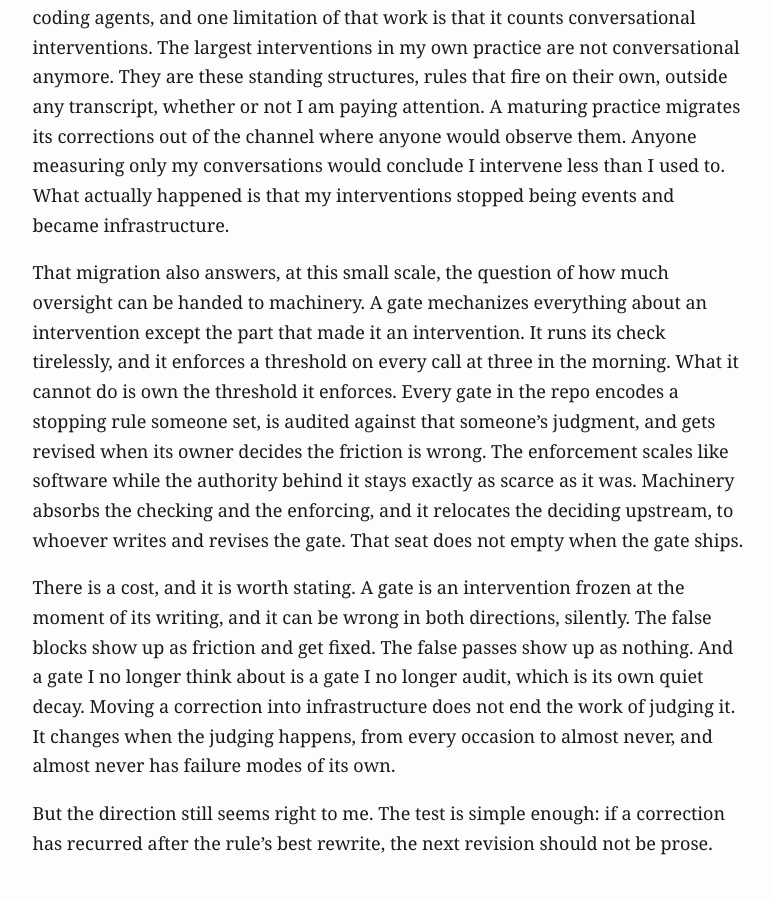
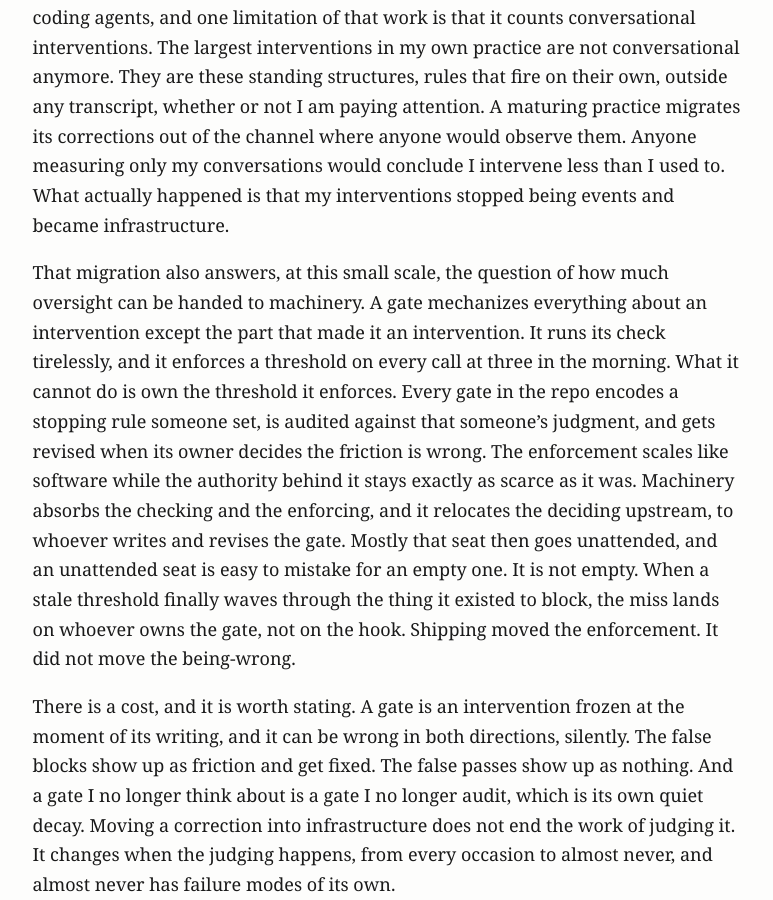
Before and after one commit to MajorLift/blog, a Jekyll site: the page built from _posts/2026-07-26-gates-not-reminders.md, in a window 1280 px wide and 900 px high, scrolled down 2861 px. Shown: the whole window, without its empty margins (252-1025 px from the left). Built offline with Jekyll 4.4.1, drawn with Linux system fonts in a browser that asks for light colours.

Commit message:
Split the seat claim: attendance leaves the shipped gate, ownership does not
The author flagged that the seat mostly does empty in practice. Right
on attendance, and the neighboring cost paragraph already says so. The
claim survives only about ownership: the miss from a stale threshold
lands on the gate's owner, not the hook.

Claude-Session: https://claude.ai/code/session_01QzrpuaaxiGyPWbFKHggd8b

```diff
--- a/_posts/2026-07-26-gates-not-reminders.md
+++ b/_posts/2026-07-26-gates-not-reminders.md
@@ -40,7 +40,7 @@ Both patterns share a structure: the text does the work the evidence was suppose
 
 I have been writing about what humans actually contribute when they work with coding agents, and one limitation of that work is that it counts conversational interventions. The largest interventions in my own practice are not conversational anymore. They are these standing structures, rules that fire on their own, outside any transcript, whether or not I am paying attention. A maturing practice migrates its corrections out of the channel where anyone would observe them. Anyone measuring only my conversations would conclude I intervene less than I used to. What actually happened is that my interventions stopped being events and became infrastructure.
 
-That migration also answers, at this small scale, the question of how much oversight can be handed to machinery. A gate mechanizes everything about an intervention except the part that made it an intervention. It runs its check tirelessly, and it enforces a threshold on every call at three in the morning. What it cannot do is own the threshold it enforces. Every gate in the repo encodes a stopping rule someone set, is audited against that someone's judgment, and gets revised when its owner decides the friction is wrong. The enforcement scales like software while the authority behind it stays exactly as scarce as it was. Machinery absorbs the checking and the enforcing, and it relocates the deciding upstream, to whoever writes and revises the gate. That seat does not empty when the gate ships.
+That migration also answers, at this small scale, the question of how much oversight can be handed to machinery. A gate mechanizes everything about an intervention except the part that made it an intervention. It runs its check tirelessly, and it enforces a threshold on every call at three in the morning. What it cannot do is own the threshold it enforces. Every gate in the repo encodes a stopping rule someone set, is audited against that someone's judgment, and gets revised when its owner decides the friction is wrong. The enforcement scales like software while the authority behind it stays exactly as scarce as it was. Machinery absorbs the checking and the enforcing, and it relocates the deciding upstream, to whoever writes and revises the gate. Mostly that seat then goes unattended, and an unattended seat is easy to mistake for an empty one. It is not empty. When a stale threshold finally waves through the thing it existed to block, the miss lands on whoever owns the gate, not on the hook. Shipping moved the enforcement. It did not move the being-wrong.
 
 There is a cost, and it is worth stating. A gate is an intervention frozen at the moment of its writing, and it can be wrong in both directions, silently. The false blocks show up as friction and get fixed. The false passes show up as nothing. And a gate I no longer think about is a gate I no longer audit, which is its own quiet decay. Moving a correction into infrastructure does not end the work of judging it. It changes when the judging happens, from every occasion to almost never, and almost never has failure modes of its own.
 
```
